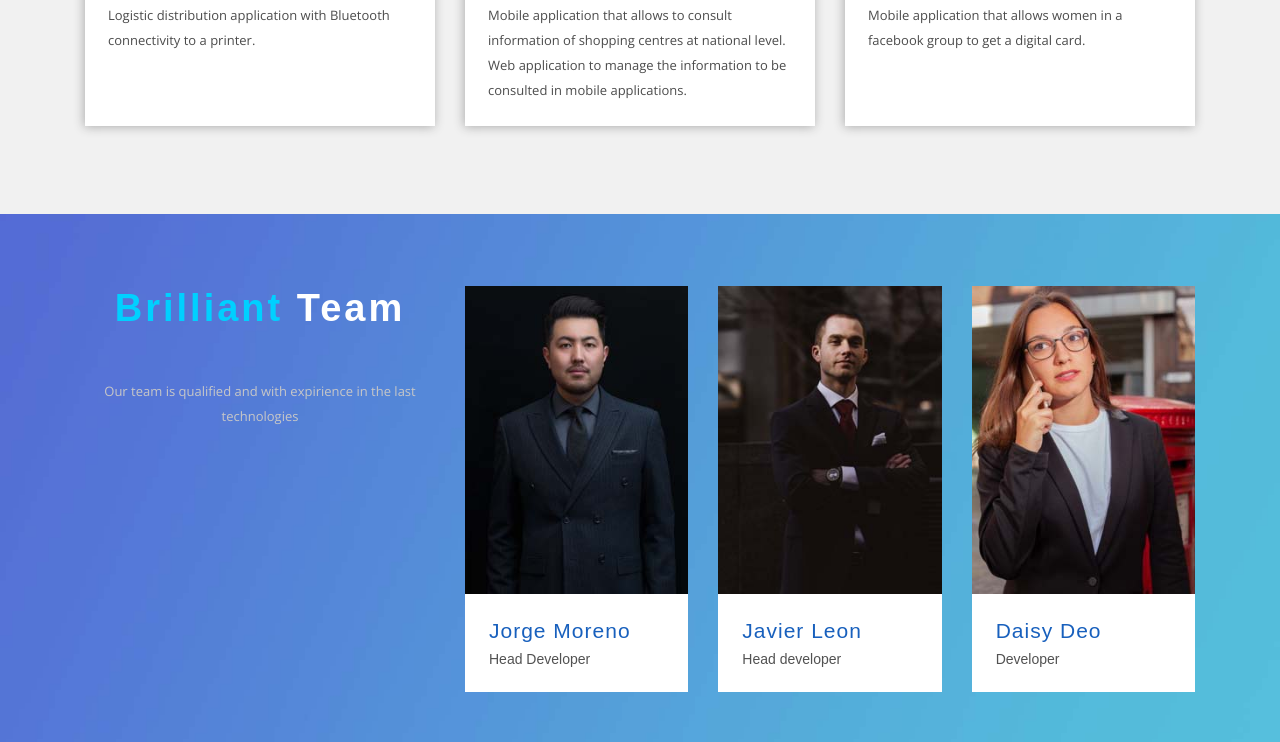
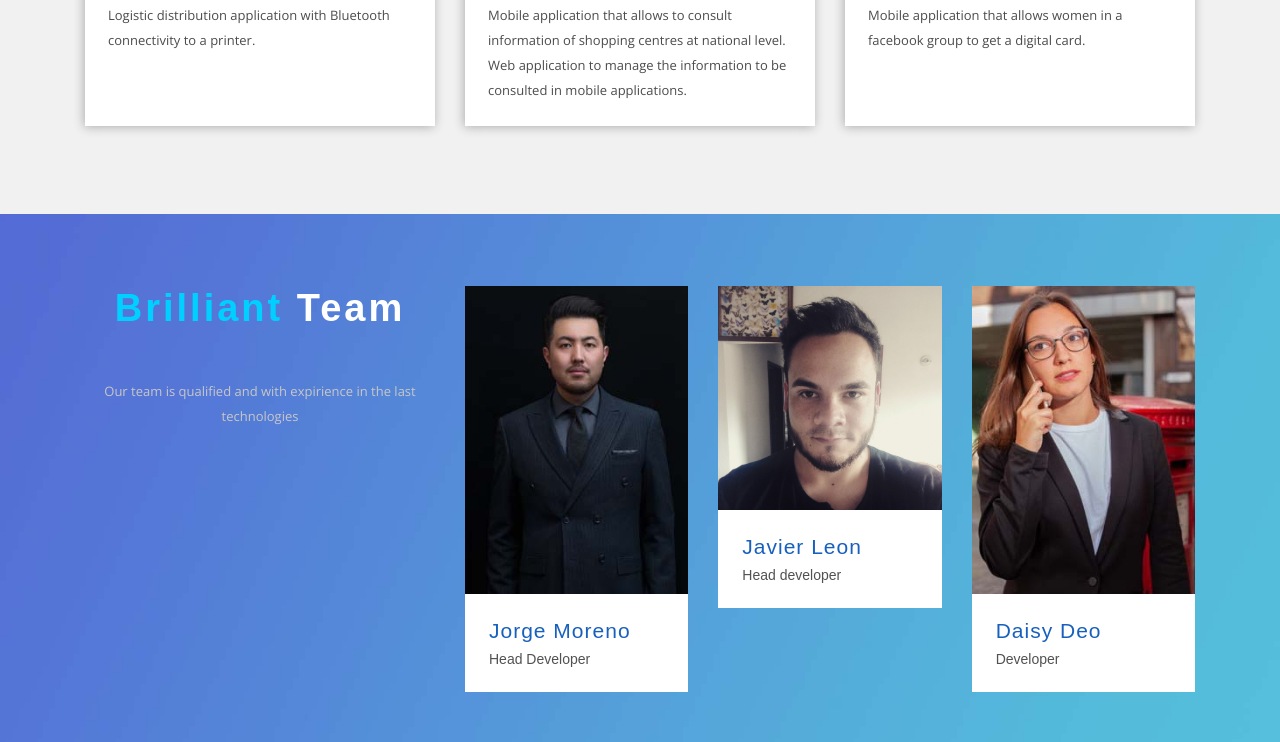
Before and after one commit to jamper91a/personalWeb, a plain HTML site: page index.html in a window 1280 px wide. Shown: the part 3026-3768 px from the top of the page. Drawn offline with nearby package versions, Linux system fonts and the light colour scheme; a web font is replaced by a local one.

Commit message:
Add photo of developer

```diff
--- a/index.html
+++ b/index.html
@@ -476,7 +476,7 @@ Smartphone Compatible web template, free webdesigns for Nokia, Samsung, LG, Sony
                     </div>
                     <div class="col-lg-4 col-md-4 team-by-team">
                         <div class="team-img">
-                            <img src="images/t2.jpg" alt="" class="img-fluid">
+                            <img src="images/team/Javier.jpeg" alt="" class="img-fluid">
                         </div>
                         <div class="w3layouts-team-grid">
                             <h4>Javier Leon</h4>
```
Also changed, not shown: images/team/Javier.jpeg (added).
